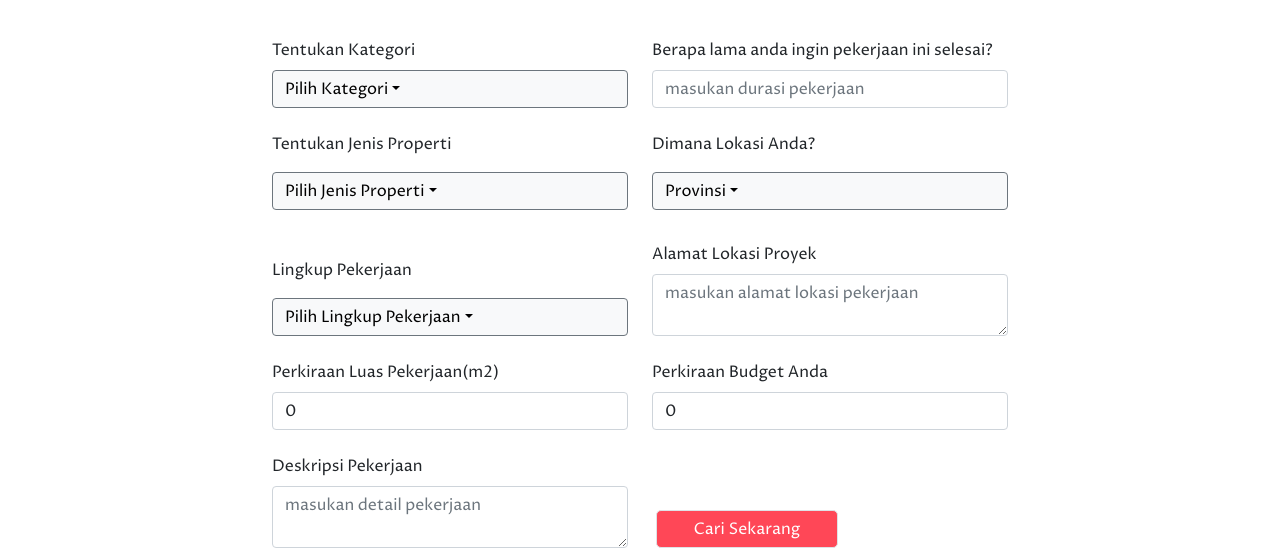
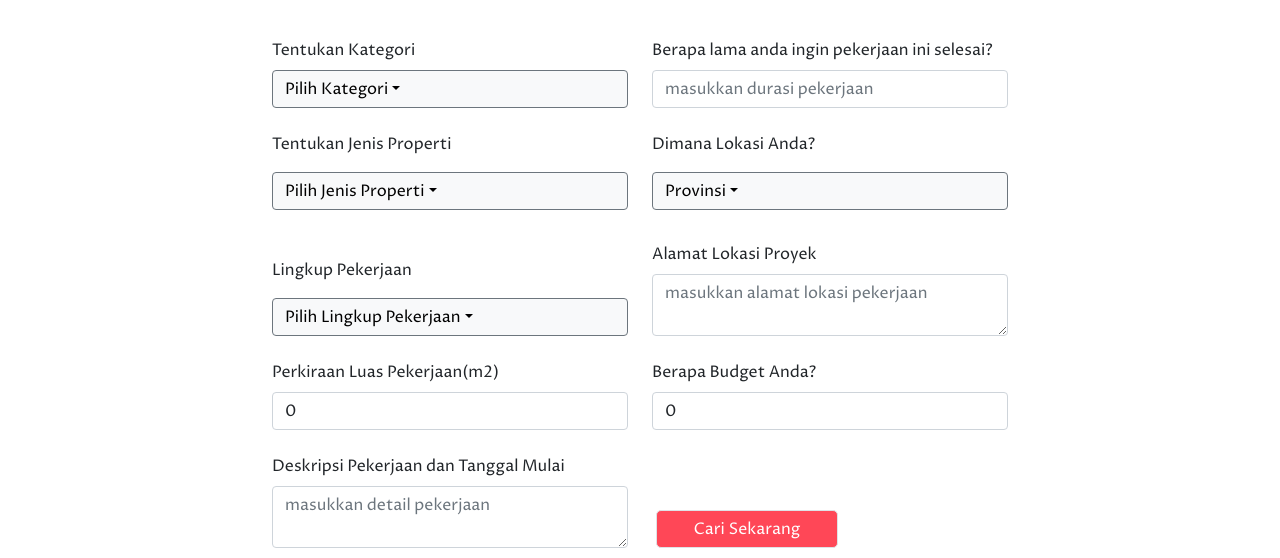
Before and after one commit to Faayakhun/Final--Project, a React (Create React App) app: page /service in a window 1280 px wide. Shown: the part 394-952 px from the top of the page. Built offline with nearby package versions, Linux system fonts and the light colour scheme.

Commit message:
penyesuaian informasi tampilan

```diff
--- a/src/pages/DashboardMandor.js
+++ b/src/pages/DashboardMandor.js
@@ -80,7 +80,7 @@ function DashboardMandor() {
                                                         <th>Lingkup Area</th>
                                                         <th>Luas Area</th>
                                                         <th>Durasi (hari)</th>
-                                                        <th>Budget Client</th>
+                                                        <th>Biaya Proyek</th>
                                                     </tr>
                                                 </thead>
                                                 <tbody>
@@ -154,7 +154,7 @@ function DashboardMandor() {
                                             <Col className="text-center text-lg-end p-0" xs={12} lg={10}>
                                                 <Button variant="warning" onClick={()=>setTriggerModalNego(true)} className={mandorProject.data.negoBy==="mandor" ? "disabled mx-3" : "mx-3"}>Negosiasi</Button>
                                                 <Button className="border border-none" id="bg-highlight3" onClick={()=>{hitModerate(mandorProject.data._id)}} className={mandorProject.data.negoBy==="mandor" ? "disabled" : ""} >Terima Project</Button>
-                                                <Button variant="dark" className="ms-3" onClick={handleDelete} >Tolak Project</Button>
+                                                <Button variant="dark" className={mandorProject.data.negoBy==="mandor" ? "disabled ms-3" : "ms-3"} onClick={handleDelete} >Tolak Project</Button>
                                             </Col>
                                         </Row>
                                     :   <></>
--- a/src/pages/DashboardUser.js
+++ b/src/pages/DashboardUser.js
@@ -81,7 +81,7 @@ function DashboardUser() {
                                             <td>{dashboardData.data.jasa.lokasiProyek}</td>
                                             <td>{dashboardData.data.mandor.mandorName}</td>
                                             {dashboardData.data.status==="Booking" || dashboardData.data.status==="Negotiation" || dashboardData.data.status==="Accepted" ?
-                                                <td>{dashboardData.data.jasa.budgetUser}</td>
+                                                <td>Rp {dashboardData.data.jasa.budgetUser},-</td>
                                             :   null
                                             }
                                         </tr>
--- a/src/pages/Jasa.js
+++ b/src/pages/Jasa.js
@@ -129,17 +129,17 @@ function Jasa(param) {
                                     name="luas"
                                     value={jasa.luasAreaPekerjaan}
                                     className="w-100 mb-4"
-                                    placeholder="masukan perkiraan luas pekerjaan"
+                                    placeholder="masukkan perkiraan luas pekerjaan"
                                     onChange={trackLuas}
                                 />
-                                <Form.Label>Deskripsi Pekerjaan</Form.Label>
+                                <Form.Label>Deskripsi Pekerjaan dan Tanggal Mulai</Form.Label>
                                 <Form.Control
                                     type="text"
                                     as="textarea"
                                     name="deskripsi"
                                     value={jasa.catatan}
                                     className="w-100 mb-4"
-                                    placeholder="masukan detail pekerjaan"
+                                    placeholder="masukkan detail pekerjaan"
                                     onChange={trackNotes}
                                 />
                             </Form>
@@ -152,7 +152,7 @@ function Jasa(param) {
                                     name="durasi"
                                     value={jasa.durasiPekerjaan}
                                     className="w-100 mb-4"
-                                    placeholder="masukan durasi pekerjaan"
+                                    placeholder="masukkan durasi pekerjaan"
                                     onChange={trackDurasi}
                                 />
 
@@ -177,17 +177,17 @@ function Jasa(param) {
                                     name="alamat"
                                     value={jasa.alamatProyek}
                                     className="w-100 mb-4"
-                                    placeholder="masukan alamat lokasi pekerjaan"
+                                    placeholder="masukkan alamat lokasi pekerjaan"
                                     onChange={trackAlamat}
                                 />
 
-                                <Form.Label >Perkiraan Budget Anda</Form.Label>
+                                <Form.Label >Berapa Budget Anda?</Form.Label>
                                 <Form.Control
                                     type="number"
                                     name="budget"
                                     value={jasa.budgetUser}
                                     className="w-100"
-                                    placeholder="masukan perkiraan budget pekerjaan"
+                                    placeholder="maksukan perkiraan budget pekerjaan"
                                     onChange={trackBiaya}
                                 />
                             </Form>
```
